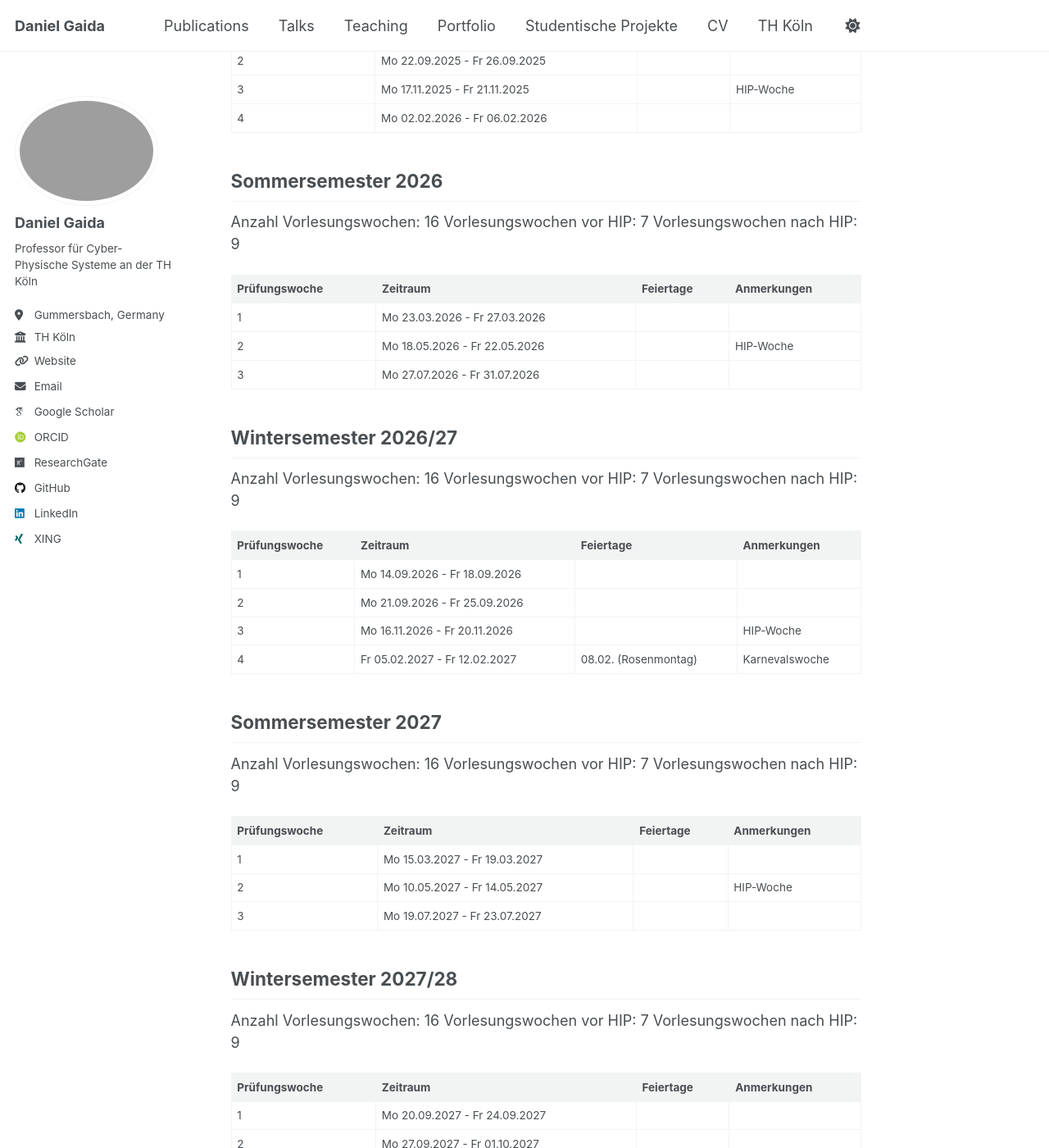
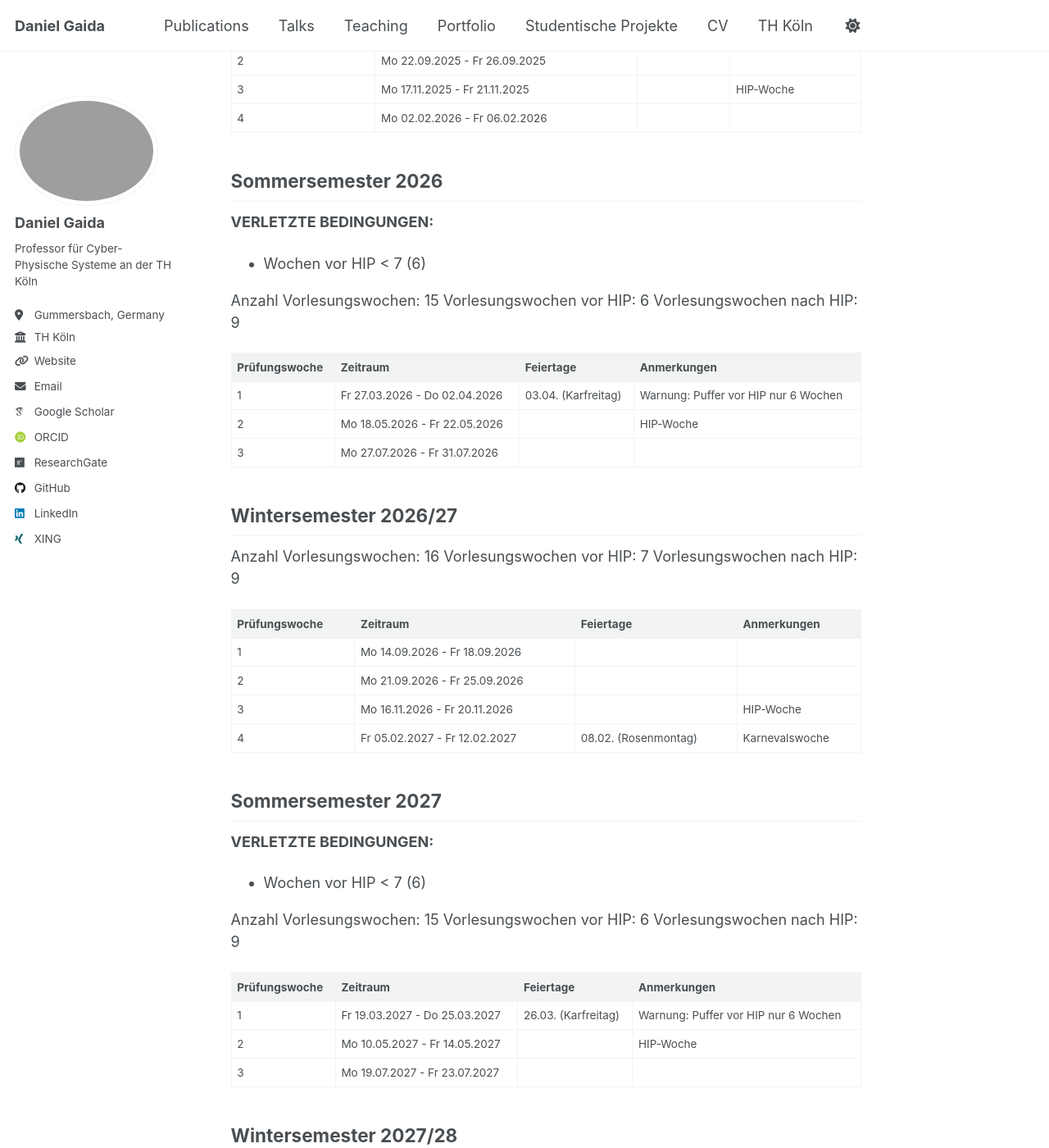
Before and after one commit to dgaida/dgaida.github.io, a Jekyll site: the page built from files/exam_periods.md, in a window 1280 px wide and 1400 px high, scrolled down 361 px. Shown: the whole window at 82% size. Built offline with Jekyll 4.4.1, drawn with Linux system fonts in a browser that asks for light colours; some web fonts are replaced; our own code applies the rules of GitHub Pages for plain Markdown files; a script that is not in the unit is left out; some of the changed text lies outside the part shown.

Commit message:
Restore gap check logic in calculate_exam_periods.py
The scoring algorithm now penalizes configurations where the first block
of exam weeks ends more than one weekend before the start of lectures.
This ensures that exams either overlap with the lecture period or
are immediately followed by it.

Updated files:
- scripts/calculate_exam_periods.py: Added gap penalty logic.
- files/exam_periods.md: Regenerated with updated schedules.
- files/exam_periods.ics: Regenerated with updated schedules.
- files/exam_periods.pdf: Regenerated with updated schedules.

Co-authored-by: dgaida <23057824+dgaida@users.noreply.github.com>

```diff
--- a/files/exam_periods.md
+++ b/files/exam_periods.md
@@ -15,13 +15,16 @@ Vorlesungswochen nach HIP: 8
 
 ## Sommersemester 2026
 
-Anzahl Vorlesungswochen: 16
-Vorlesungswochen vor HIP: 7
+**VERLETZTE BEDINGUNGEN:**
+- Wochen vor HIP < 7 (6)
+
+Anzahl Vorlesungswochen: 15
+Vorlesungswochen vor HIP: 6
 Vorlesungswochen nach HIP: 9
 
 | Prüfungswoche | Zeitraum | Feiertage | Anmerkungen |
 | --- | --- | --- | --- |
-| 1 | Mo 23.03.2026 - Fr 27.03.2026 |  |  |
+| 1 | Fr 27.03.2026 - Do 02.04.2026 | 03.04. (Karfreitag) | Warnung: Puffer vor HIP nur 6 Wochen |
 | 2 | Mo 18.05.2026 - Fr 22.05.2026 |  | HIP-Woche |
 | 3 | Mo 27.07.2026 - Fr 31.07.2026 |  |  |
 
@@ -40,13 +43,16 @@ Vorlesungswochen nach HIP: 9
 
 ## Sommersemester 2027
 
-Anzahl Vorlesungswochen: 16
-Vorlesungswochen vor HIP: 7
+**VERLETZTE BEDINGUNGEN:**
+- Wochen vor HIP < 7 (6)
+
+Anzahl Vorlesungswochen: 15
+Vorlesungswochen vor HIP: 6
 Vorlesungswochen nach HIP: 9
 
 | Prüfungswoche | Zeitraum | Feiertage | Anmerkungen |
 | --- | --- | --- | --- |
-| 1 | Mo 15.03.2027 - Fr 19.03.2027 |  |  |
+| 1 | Fr 19.03.2027 - Do 25.03.2027 | 26.03. (Karfreitag) | Warnung: Puffer vor HIP nur 6 Wochen |
 | 2 | Mo 10.05.2027 - Fr 14.05.2027 |  | HIP-Woche |
 | 3 | Mo 19.07.2027 - Fr 23.07.2027 |  |  |
 
@@ -65,13 +71,13 @@ Vorlesungswochen nach HIP: 9
 
 ## Sommersemester 2028 (VORSCHLAG)
 
-Anzahl Vorlesungswochen: 16
-Vorlesungswochen vor HIP: 9
+Anzahl Vorlesungswochen: 14
+Vorlesungswochen vor HIP: 7
 Vorlesungswochen nach HIP: 7
 
 | Prüfungswoche | Zeitraum | Feiertage | Anmerkungen |
 | --- | --- | --- | --- |
-| 1 | Mo 20.03.2028 - Fr 24.03.2028 |  |  |
+| 1 | Mo 03.04.2028 - Fr 07.04.2028 |  |  |
 | 2 | Mo 29.05.2028 - Fr 02.06.2028 |  | HIP-Woche (VORSCHLAG) |
 | 3 | Mo 24.07.2028 - Fr 28.07.2028 |  |  |
 
@@ -93,13 +99,13 @@ Vorlesungswochen nach HIP: 6
 
 ## Sommersemester 2029 (VORSCHLAG)
 
-Anzahl Vorlesungswochen: 16
-Vorlesungswochen vor HIP: 9
+Anzahl Vorlesungswochen: 14
+Vorlesungswochen vor HIP: 7
 Vorlesungswochen nach HIP: 7
 
 | Prüfungswoche | Zeitraum | Feiertage | Anmerkungen |
 | --- | --- | --- | --- |
-| 1 | Mo 12.03.2029 - Fr 16.03.2029 |  |  |
+| 1 | Fr 23.03.2029 - Do 29.03.2029 | 30.03. (Karfreitag) |  |
 | 2 | Fr 18.05.2029 - Fr 25.05.2029 | 21.05. (Pfingstmontag) | HIP-Woche (VORSCHLAG) |
 | 3 | Mo 16.07.2029 - Fr 20.07.2029 |  |  |
 
@@ -121,13 +127,13 @@ Vorlesungswochen nach HIP: 6
 
 ## Sommersemester 2030 (VORSCHLAG)
 
-Anzahl Vorlesungswochen: 16
-Vorlesungswochen vor HIP: 9
+Anzahl Vorlesungswochen: 14
+Vorlesungswochen vor HIP: 7
 Vorlesungswochen nach HIP: 7
 
 | Prüfungswoche | Zeitraum | Feiertage | Anmerkungen |
 | --- | --- | --- | --- |
-| 1 | Fr 01.03.2030 - Fr 08.03.2030 | 04.03. (Rosenmontag) | Karnevalswoche |
+| 1 | Mo 18.03.2030 - Fr 22.03.2030 |  |  |
 | 2 | Mo 13.05.2030 - Fr 17.05.2030 |  | HIP-Woche (VORSCHLAG) |
 | 3 | Mo 08.07.2030 - Fr 12.07.2030 |  |  |
 
@@ -149,12 +155,12 @@ Vorlesungswochen nach HIP: 6
 
 ## Sommersemester 2031 (VORSCHLAG)
 
-Anzahl Vorlesungswochen: 17
-Vorlesungswochen vor HIP: 9
+Anzahl Vorlesungswochen: 15
+Vorlesungswochen vor HIP: 7
 Vorlesungswochen nach HIP: 8
 
 | Prüfungswoche | Zeitraum | Feiertage | Anmerkungen |
 | --- | --- | --- | --- |
-| 1 | Mo 03.03.2031 - Fr 07.03.2031 |  |  |
+| 1 | Mo 17.03.2031 - Fr 21.03.2031 |  |  |
 | 2 | Mo 12.05.2031 - Fr 16.05.2031 |  | HIP-Woche (VORSCHLAG) |
 | 3 | Mo 14.07.2031 - Fr 18.07.2031 |  |  |
--- a/scripts/calculate_exam_periods.py
+++ b/scripts/calculate_exam_periods.py
@@ -458,6 +458,10 @@ def main():
                 if stats['w_after'] < 7: score += (7 - stats['w_after']) * 10
                 if stats['w_before'] >= 9: score -= 5
 
+                # Gap check: First block must end no more than 1 week before lecture start
+                if p1_opt[-1] < p1_mon - timedelta(weeks=1):
+                    score += 1000
+
                 shift_size = abs((p1_mon - p1_opt[0]).days // 7) + abs((p3_opt - p3_mon).days // 7)
                 if score < best_score:
                     best_score = score
```
Also changed, not shown: 2 other files.
